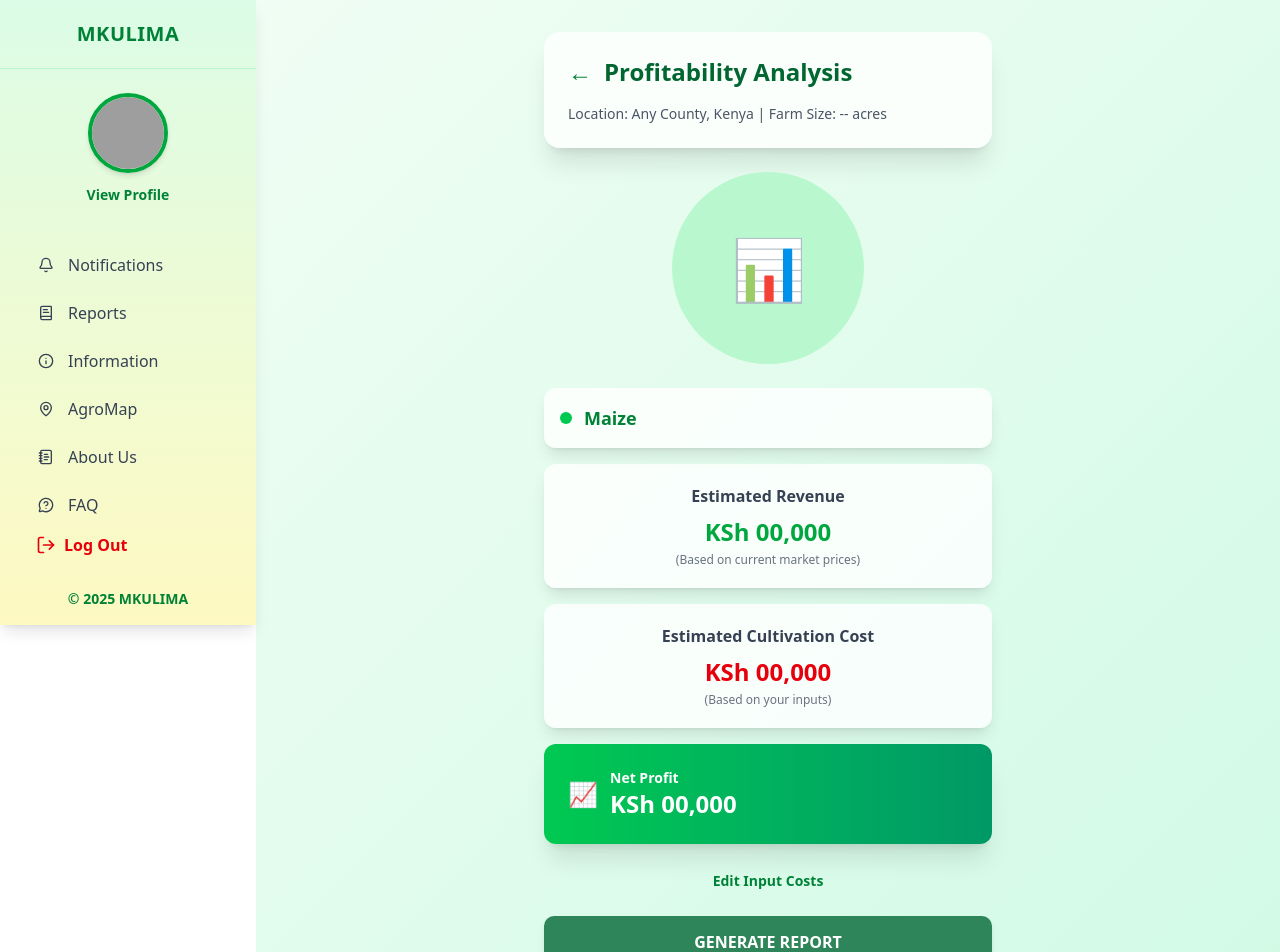
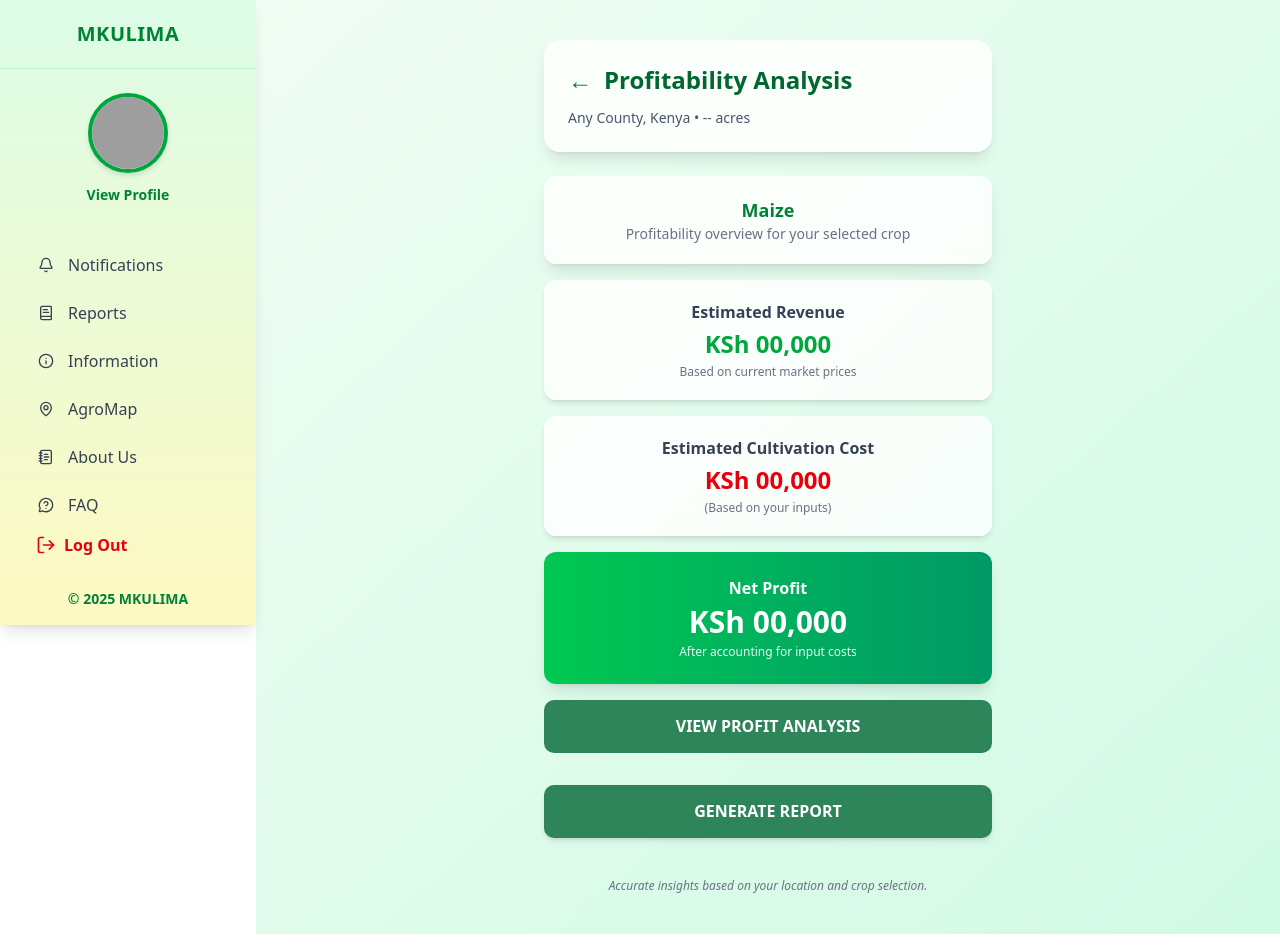
Before and after one commit to Tromtrevor/Mkulima, a React (Vite) app in the folder front-end/React/: page /profit in a window 1280 px wide. Shown: the top 952 px of the page. Built offline with nearby package versions, Linux system fonts and the light colour scheme; grey boxes are pictures that could not be loaded.

Commit message:
modified saving on supabase

```diff
--- a/front-end/React/src/pages/FarmInputs.jsx
+++ b/front-end/React/src/pages/FarmInputs.jsx
@@ -87,7 +87,7 @@ const FarmInputs = () => {
       // Navigate to profit analysis page with results
       navigate("/profit", {
         state: {
-          result: data, // Handle both response formats
+          result: data,
           crop: crop,
           county: county,
           farm_size: farm_size,
--- a/front-end/React/src/pages/Home.jsx
+++ b/front-end/React/src/pages/Home.jsx
@@ -50,7 +50,7 @@ const Home = () => {
             {
               county: county,
               farm_size: parseFloat(farmSize),
-              user_id: user.id, // <-- ensure this column exists in farms table
+              user_id: user.id,
             },
           ]);
 
--- a/front-end/React/src/pages/OneMoreStep.jsx
+++ b/front-end/React/src/pages/OneMoreStep.jsx
@@ -39,7 +39,7 @@ const handleDefault = async () => {
       state: {
         county: county,
         farm_size: farm_size,
-        crop: chosenCrop,
+        crop: chosenCrop.crop,
         useDefaults: true },
     });
   };
--- a/front-end/React/src/pages/ProfitAnalysis.jsx
+++ b/front-end/React/src/pages/ProfitAnalysis.jsx
@@ -3,7 +3,7 @@ import "./custom_css/onemorestep.css";
 import { supabase } from "../supabaseClient";
 import { useState } from "react";
 
-const AnalysisResults = () => {
+export default function AnalysisResults() {
   const navigate = useNavigate();
   const location = useLocation();
   const analysis = location.state?.result?.cache?.profit_analysis || {};
@@ -14,195 +14,162 @@ const AnalysisResults = () => {
 
   const [saving, setSaving] = useState(false);
 
-  // Save prediction to Supabase then navigate to report
-// ...existing code...
-  // Save prediction to Supabase then navigate to report
 const handleProceed = async () => {
   setSaving(true);
   try {
-      // get signed-in user (supabase-js v2)
+    // 1️⃣ Save prediction first (reuse handleProceed logic)
     const {
       data: { user },
-        error: getUserError,
     } = await supabase.auth.getUser();
 
-      if (getUserError) {
-        console.warn("Failed to get user:", getUserError);
+    const { data: Data } = await supabase
+      .from("farms")
+      .select("id")
+      .order("date_generated", { ascending: false })
+      .limit(1);
+
+    const farmId = Data?.[0]?.id;
+
+    await supabase.from("predictions").insert([
+      {
+        crop: crop.crop,
+        predicted_yield: analysis.predicted_yield,
+        input_summary: latest.input_data,
+        market_price: analysis.market_price,
+        profit_margin: analysis.profit_margin,
+        user_id: user.id,
+        farm_id: farmId,
+      },
+    ]);
+
+    // 2️⃣ Fetch AI insight report
+    const response = await fetch("http://127.0.0.1:8000/api/crop/insight", {
+      method: "GET",
+      headers: { "Content-Type": "application/json" },
+    });
+
+    if (!response.ok) throw new Error("Failed to fetch crop insight");
+    const data = await response.json();
+    const message = data?.Insights?.Insights || data?.Insights || data;
+
+    // 3️⃣ Save AI message
+    await supabase.from("ai_chats").insert([
+      {
+        user_id: user?.id,
+        farm_id: farmId,
+        message: message,
+        context: { source: "crop_insight_endpoint" },
+      },
+    ]);
+
+    // 4️⃣ Navigate to Report page
+    navigate("/report", { state: { reportData: message } });
+  } catch (err) {
+    console.error("Error generating report:", err);
+    alert("Failed to generate report");
+  } finally {
+    setSaving(false);
   }
-
-      // 1) Create a new farm row to generate farm_id
-      let farmId = null;
-      try {
-        const farmRow = {
-          county: county ?? latest?.county ?? null,
-          farm_size: farm_size ?? latest?.farm_size ?? null,
-          user_id: user?.id ?? null, // include user id to satisfy RLS if required
 };
 
-        const { data: farmData, error: farmError } = await supabase
-          .from("farms")
-          .insert([farmRow])
-          .select("id")
-          .single();
 
-        if (farmError) {
-          console.warn("Failed to create farm record:", farmError);
-        } else {
-          farmId = farmData.id;
-          console.log("Created farm id:", farmId);
-        }
-      } catch (err) {
-        console.warn("Error creating farm record:", err);
-      }
+  const handleBack = () => navigate(-1);
 
-      // 2) Insert prediction referencing the new farm_id
-      const payload = {
-        crop: analysis?.crop ?? crop ?? null,
-        predicted_yield: analysis?.predicted_yield ?? null,
-        input_summary: JSON.stringify(latest?.input_data ?? {}),
-        market_price: analysis?.market_price ?? null,
-        profit_margin: analysis?.profit_margin ?? null,
-        farm_id: farmId,
-        user_id: user.id, // include user id to satisfy RLS if required
-      };
 
-      // Remove null/undefined keys so insert is clean
-      Object.keys(payload).forEach((k) => {
-        if (payload[k] === undefined || payload[k] === null) delete payload[k];
-      });
-
-      const { data: insertData, error: insertError } = await supabase
-        .from("predictions")
-        .insert([payload]);
-
-      if (insertError) {
-        console.warn("Failed to save prediction:", insertError);
-      } else {
-        console.log("Saved prediction:", insertData);
-      }
-    } catch (err) {
-      console.error("Error saving prediction:", err);
-    } finally {
-      setSaving(false);
-      // navigate to report page (report page will fetch insight from backend)
-      navigate("/report", { state: { result: location.state?.result, crop, county, farm_size } });
-    }
-  };
-// ...existing code...
-
-  const handleBack = () => {
-    navigate(-1);
-  };
-
-  const handleMoreInfo = () => {
-    navigate("/farm-inputs", {
-      state: {
-        county: county,
-        farm_size: farm_size,
-        crop: crop,
-        useDefaults: true,
-      },
-    }); // ✅ goes back to inputs if user wants to adjust
-  };
 
   return (
-    <div className="min-h-screen bg-gradient-to-br from-green-50 to-emerald-100 flex flex-col items-center px-5 py-8 animate-fade-in">
-      {/* Header Section */}
-      <div className="w-full max-w-md bg-white/80 shadow-xl rounded-2xl p-6 mb-6 animate-fade-up">
-        <div className="flex items-center mb-4">
+    <div className="min-h-screen bg-gradient-to-br from-green-50 to-emerald-100 flex flex-col items-center px-6 py-10 animate-fade-in">
+      {/* Header */}
+      <div className="w-full max-w-md bg-white/80 shadow-lg rounded-2xl p-6 mb-6 animate-fade-up">
+        <div className="flex items-center mb-3">
           <button
             onClick={handleBack}
             className="mr-3 text-green-700 hover:text-green-900 transition-colors text-2xl"
           >
             ←
           </button>
-          <h1 className="text-2xl font-bold text-green-800">Profitability Analysis</h1>
+          <h1 className="text-2xl font-extrabold text-green-800">
+            Profitability Analysis
+          </h1>
         </div>
         <p className="text-gray-600 text-sm">
-          Location: {county || "Any County"}, Kenya | Farm Size: {farm_size || "--"} acres
+          {county || "Any County"}, Kenya • {farm_size || "--"} acres
         </p>
       </div>
 
-      {/* Illustration */}
-      <div className="w-full max-w-md flex justify-center mb-6 animate-fade-up">
-        <div className="w-48 h-48 bg-green-200 rounded-full flex items-center justify-center">
-          <span className="text-6xl">📊</span>
-        </div>
+      {/* Crop Info */}
+      <div className="w-full max-w-md bg-white/80 shadow-lg rounded-xl p-5 mb-4 text-center animate-fade-up">
+        <h2 className="text-green-700 font-bold text-lg capitalize">
+          {analysis.crop || "Maize"}
+        </h2>
+        <p className="text-gray-500 text-sm">
+          Profitability overview for your selected crop
+        </p>
       </div>
 
-      {/* Selected Crop */}
-      <div className="w-full max-w-md bg-white/80 shadow-lg rounded-xl p-4 mb-4 animate-fade-up">
-        <div className="flex items-center justify-between">
-          <div className="flex items-center">
-            <div className="w-3 h-3 bg-green-500 rounded-full mr-3"></div>
-            <span className="text-lg font-semibold text-green-700 capitalize">
-              {analysis.crop || "Maize"}
-            </span>
-          </div>
-        </div>
+      {/* Cards */}
+      <div className="w-full max-w-md space-y-4">
+        {/* Revenue */}
+        <div className="bg-white/80 rounded-xl shadow-md p-5 text-center hover:shadow-lg transition-all animate-fade-up">
+          <p className="text-gray-700 font-semibold mb-1">
+            Estimated Revenue
+          </p>
+          <h3 className="text-2xl font-bold text-green-600">
+            KSh {analysis.profit?.total_revenue?.toLocaleString() || "00,000"}
+          </h3>
+          <p className="text-xs text-gray-500 mt-1">
+            Based on current market prices
+          </p>
         </div>
 
-      {/* Revenue Card */}
-      <div className="w-full max-w-md bg-white/80 shadow-lg rounded-xl p-5 mb-4 animate-fade-up">
-        <div className="text-center">
-          <div className="text-gray-700 font-semibold mb-2">Estimated Revenue</div>
-          <div className="text-2xl font-bold text-green-600 mb-1">
-            KSh {analysis.profit?.total_revenue?.toLocaleString() || "00,000"}
-          </div>
-          <div className="text-xs text-gray-500">(Based on current market prices)</div>
-        </div>
+        {/* Cost */}
+        <div className="bg-white/80 rounded-xl shadow-md p-5 text-center hover:shadow-lg transition-all animate-fade-up">
+          <p className="text-gray-700 font-semibold mb-1">
+            Estimated Cultivation Cost
+          </p>
+          <h3 className="text-2xl font-bold text-red-600">
+            KSh {analysis.profit?.total_cost?.toLocaleString() || "00,000"}
+          </h3>
+          <p className="text-xs text-gray-500 mt-1">(Based on your inputs)</p>
         </div>
 
-      {/* Cost Card */}
-      <div className="w-full max-w-md bg-white/80 shadow-lg rounded-xl p-5 mb-4 animate-fade-up">
-        <div className="text-center">
-          <div className="text-gray-700 font-semibold mb-2">Estimated Cultivation Cost</div>
-          <div className="text-2xl font-bold text-red-600 mb-1">
-            KSh {analysis.profit?.total_cost?.toLocaleString() || "00,000"}
-          </div>
-          <div className="text-xs text-gray-500">(Based on your inputs)</div>
-        </div>
+        {/* Net Profit */}
+        <div className="bg-gradient-to-r from-green-500 to-emerald-600 rounded-xl shadow-lg p-6 text-center animate-fade-up">
+          <p className="text-white font-semibold mb-1">Net Profit</p>
+          <h3 className="text-3xl font-extrabold text-white">
+            KSh {analysis.profit?.total_profit?.toLocaleString() || "00,000"}
+          </h3>
+          <p className="text-white/90 text-xs mt-1">
+            After accounting for input costs
+          </p>
         </div>
 
-      {/* Net Profit Card */}
-      <div className="w-full max-w-md bg-gradient-to-r from-green-500 to-emerald-600 shadow-xl rounded-xl p-6 mb-6 animate-fade-up">
-        <div className="flex items-center justify-between">
-          <div className="flex items-center">
-            <div className="text-white mr-3 text-2xl">📈</div>
-            <div>
-              <div className="text-white font-semibold text-sm">Net Profit</div>
-              <div className="text-2xl font-bold text-white">
-                KSh {analysis.profit?.total_profit?.toLocaleString() || "00,000"}
-              </div>
-            </div>
-          </div>
-        </div>
-      </div>
-
-      {/* More Info */}
-      <div className="w-full max-w-md text-center mb-6 animate-fade-up">
+        {/* Profit Analysis Button */}
+        <div className="flex justify-center mt-3 animate-fade-up">
           <button
-          onClick={handleMoreInfo}
-          className="text-green-700 font-semibold text-sm hover:underline transition-colors"
+            onClick={() => navigate("/profit")}
+            className="green-btn w-full py-3 font-bold rounded-xl hover:scale-105 transition-transform"
           >
-          Edit Input Costs
+            VIEW PROFIT ANALYSIS
           </button>
         </div>
 
-      {/* Proceed */}
-      <div className="w-full max-w-md animate-fade-up">
+
+        {/* Generate Report */}
+        <div className="animate-fade-up">
           <button
             onClick={handleProceed}
             disabled={saving}
-          className="green-btn w-full py-3 font-semibold text-white rounded-lg shadow-md transition-transform hover:scale-105"
+            className="green-btn w-full py-3 mt-4 font-bold rounded-xl shadow-md transition-transform hover:scale-105"
           >
             {saving ? "Saving..." : "GENERATE REPORT"}
           </button>
         </div>
+      </div>
 
-      <div className="mt-8"></div>
+      <p className="text-gray-500 text-xs italic mt-10 animate-fade-up">
+        Accurate insights based on your location and crop selection.
+      </p>
     </div>
   );
-};
-
-export default AnalysisResults;
+}
```
Also changed, not shown: front-end/React/src/pages/Report.jsx (+59 -169 lines), 1 other file (tests, documents, lock files or other folders). Lines whose indentation alone changed are shown as unchanged.
